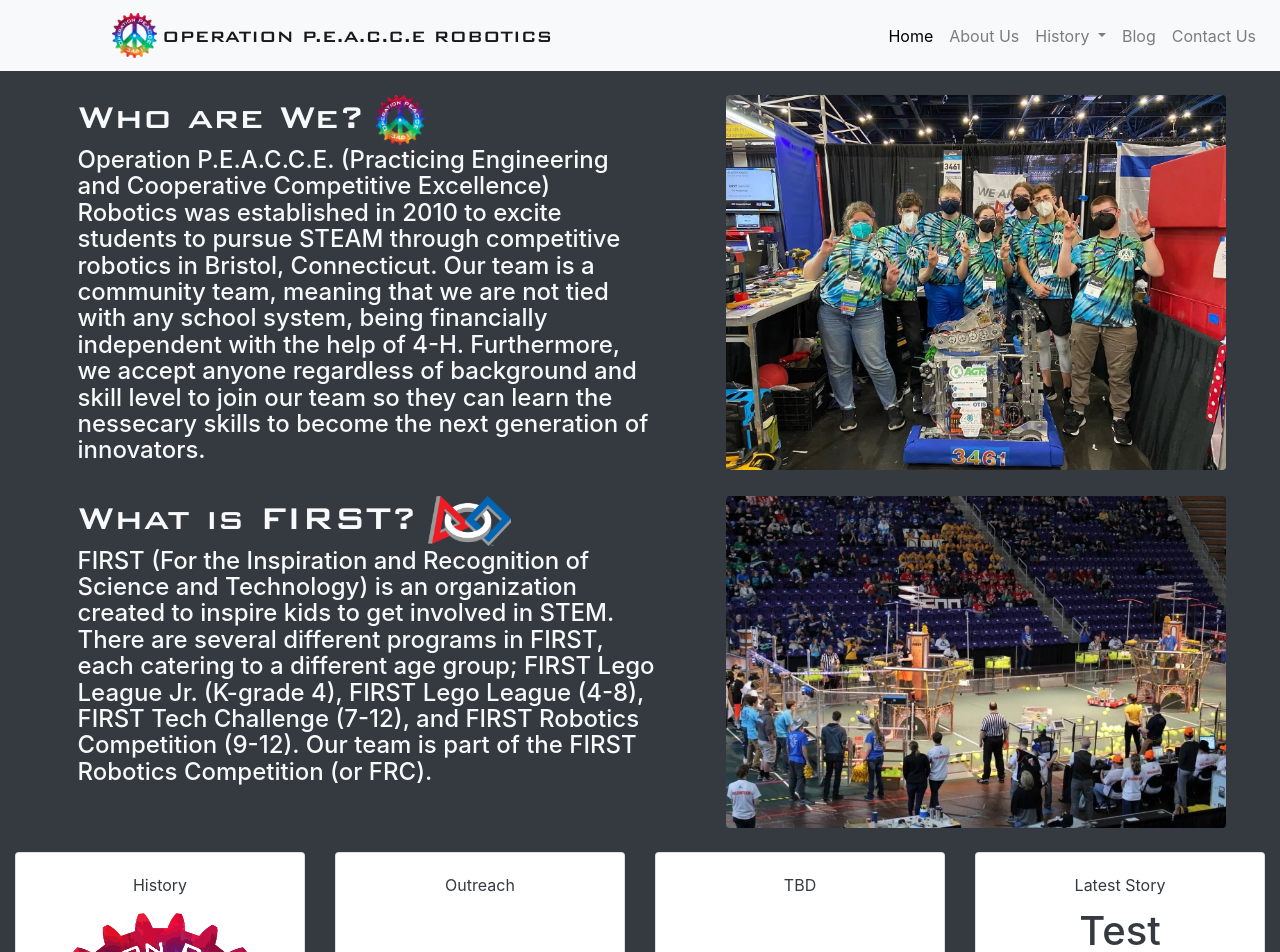
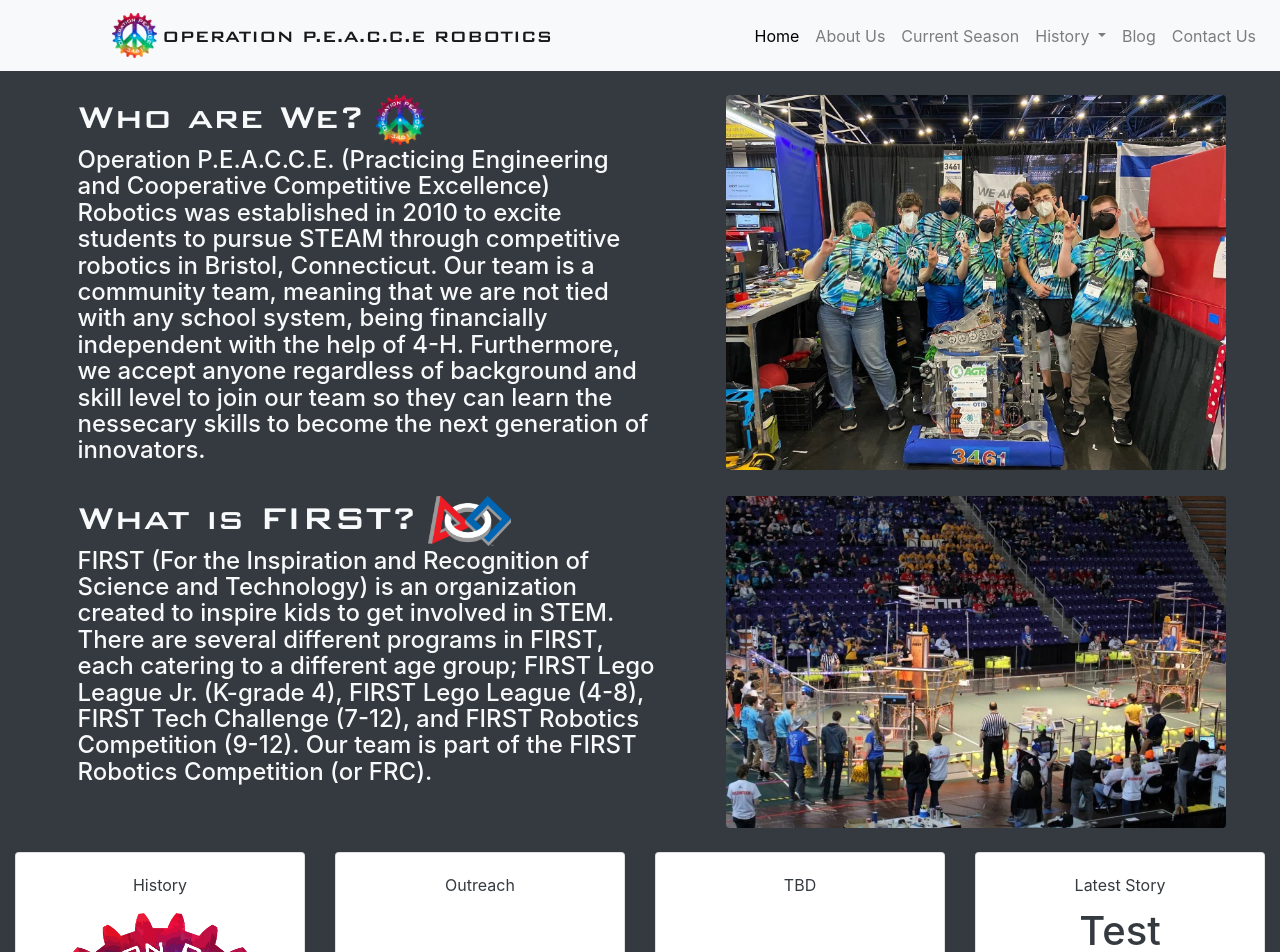
Before and after one commit to Operation-P-E-A-C-C-E-Robotics/Operation-P-E-A-C-C-E-Robotics.github.io, a Jekyll site: the page built from index.html, in a window 1280 px wide. Shown: the top 952 px of the page. Built offline with Jekyll 4.4.1, drawn with Linux system fonts in a browser that asks for light colours; nearby versions of some CDN libraries.

Commit message:
TBADataTest

```diff
--- a/_data/navigation.yml
+++ b/_data/navigation.yml
@@ -6,6 +6,9 @@
   drop: "false"
   link: /about.html
 
+- name: Current Season
+  drop: "false"
+  link: /current_season.html
 
 - name: History
   drop: "true"
--- /dev/null
+++ b/current_season.html
@@ -0,0 +1,4 @@
+---
+layout: default
+title: Stats - FRC 3461
+---
```
